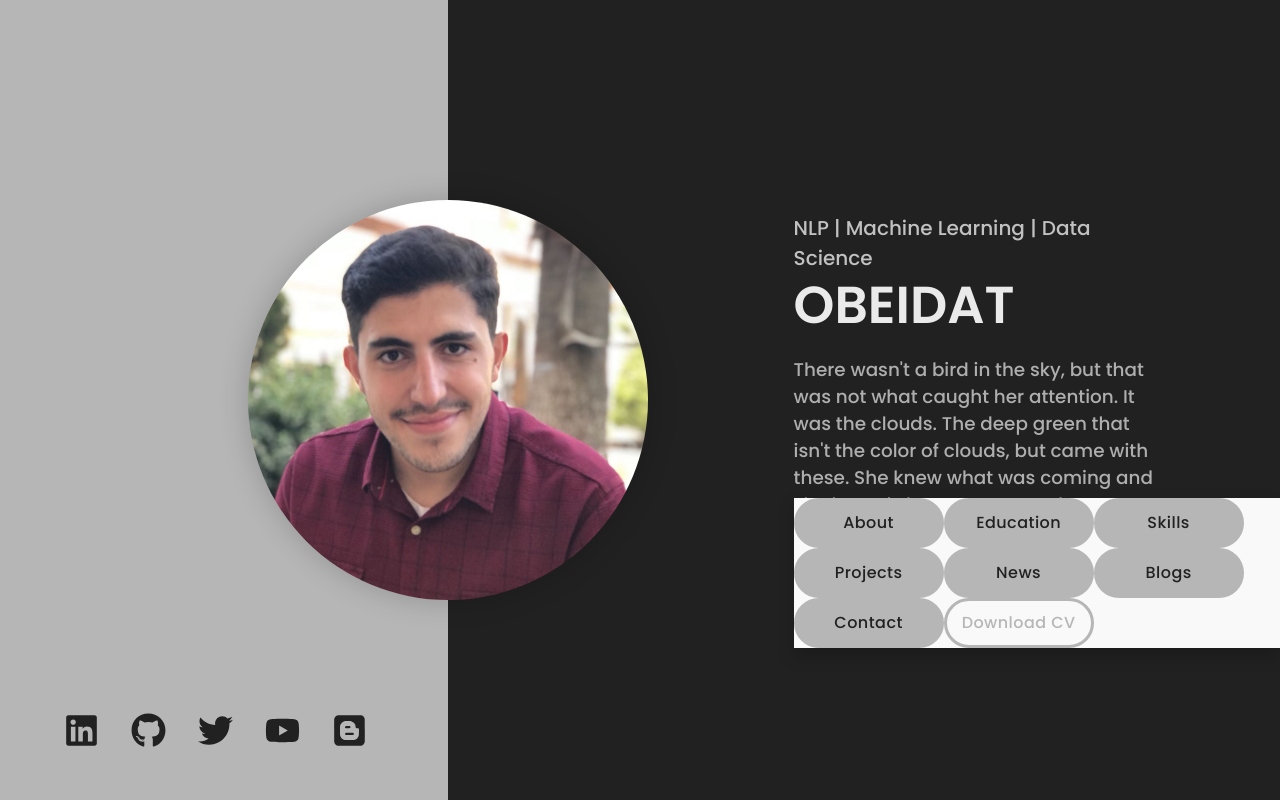
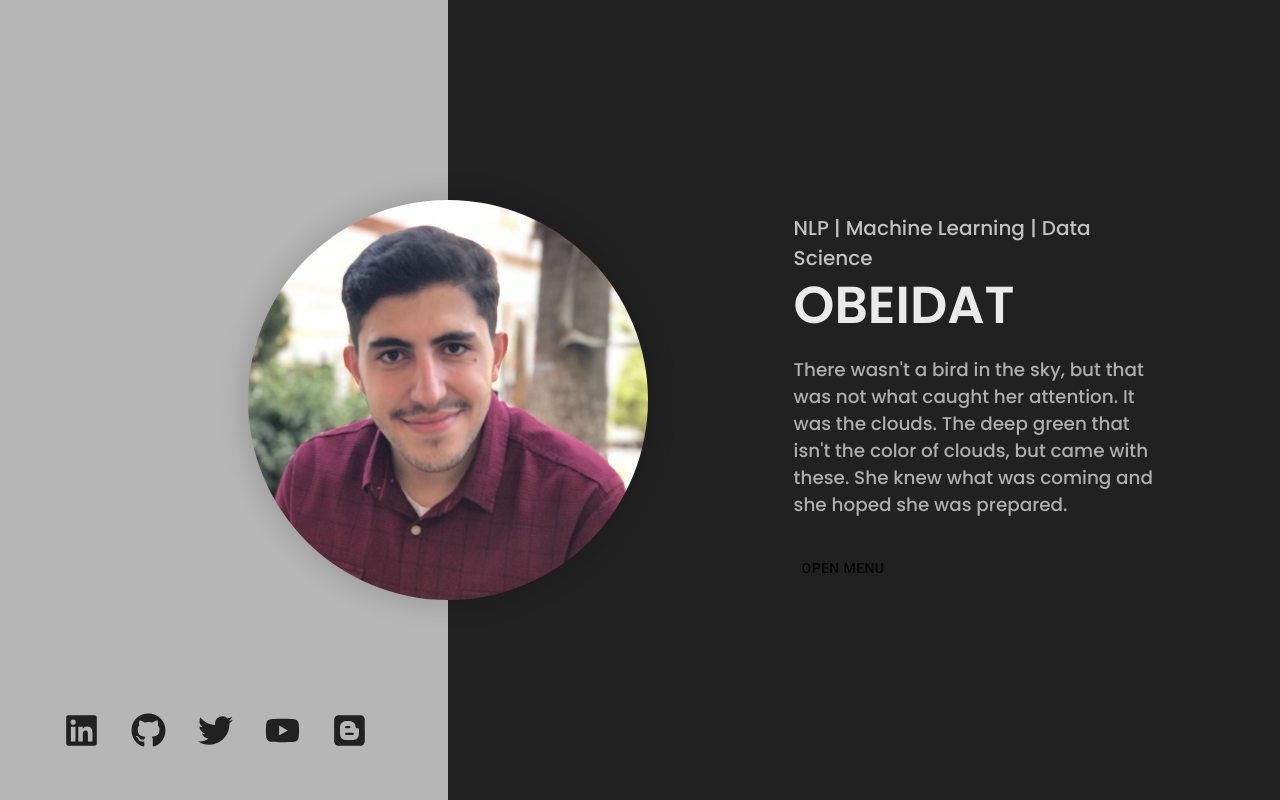
Before and after one commit to motasem-obeidat/motasem-obeidat.github.io-1, a React (Create React App) app: page / in a window 1280 px wide. Shown: the top 800 px of the page. Built offline with nearby package versions, Linux system fonts and the light colour scheme; a web font is replaced by a local one.

Commit message:
Update Landing.css

```diff
--- a/src/components/Landing/Landing.css
+++ b/src/components/Landing/Landing.css
@@ -119,26 +119,22 @@
   background-color: #45a049;
 }
 
+/* Dropdown List Styling and Animation */
 .dropdown-list {
-  margin-top: 10px;
-  background-color: #f9f9f9;
-  box-shadow: 0px 8px 16px rgba(0, 0, 0, 0.2);
-  position: absolute;
-  z-index: 1;
+  max-height: 0;
+  overflow: hidden;
+  transition: max-height 0.5s ease-in-out;
 }
 
-.dropdown-list ul {
-  list-style-type: none;
-  padding: 0;
+.dropdown-list.open {
+  max-height: 500px; /* Adjust according to the content's height */
 }
 
-.dropdown-list li {
-  padding: 12px 16px;
+.dropdown-list a {
   display: block;
-  color: black;
-  cursor: pointer;
+  margin-bottom: 10px;
 }
 
-.dropdown-list li:hover {
-  background-color: #ddd;
+.dropdown-list a:last-child {
+  margin-bottom: 0;
 }
```
